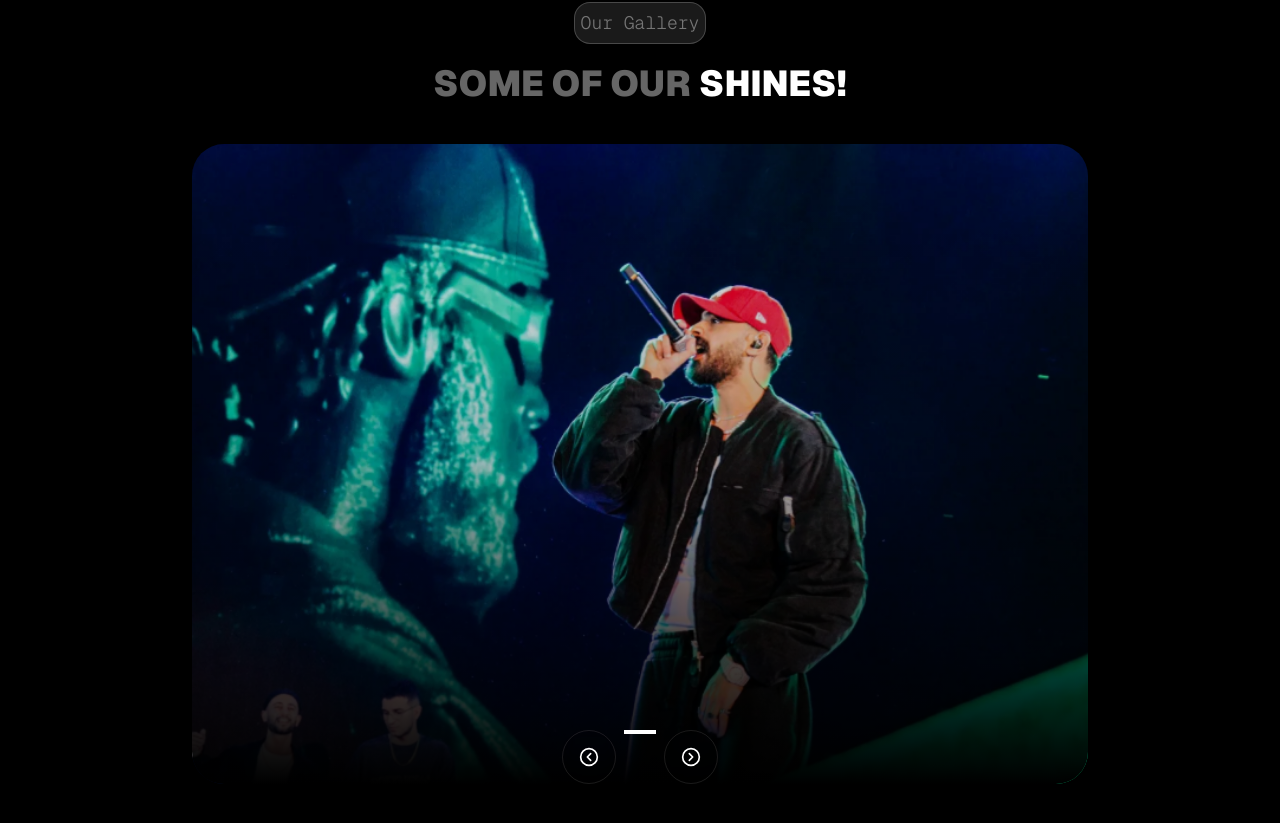
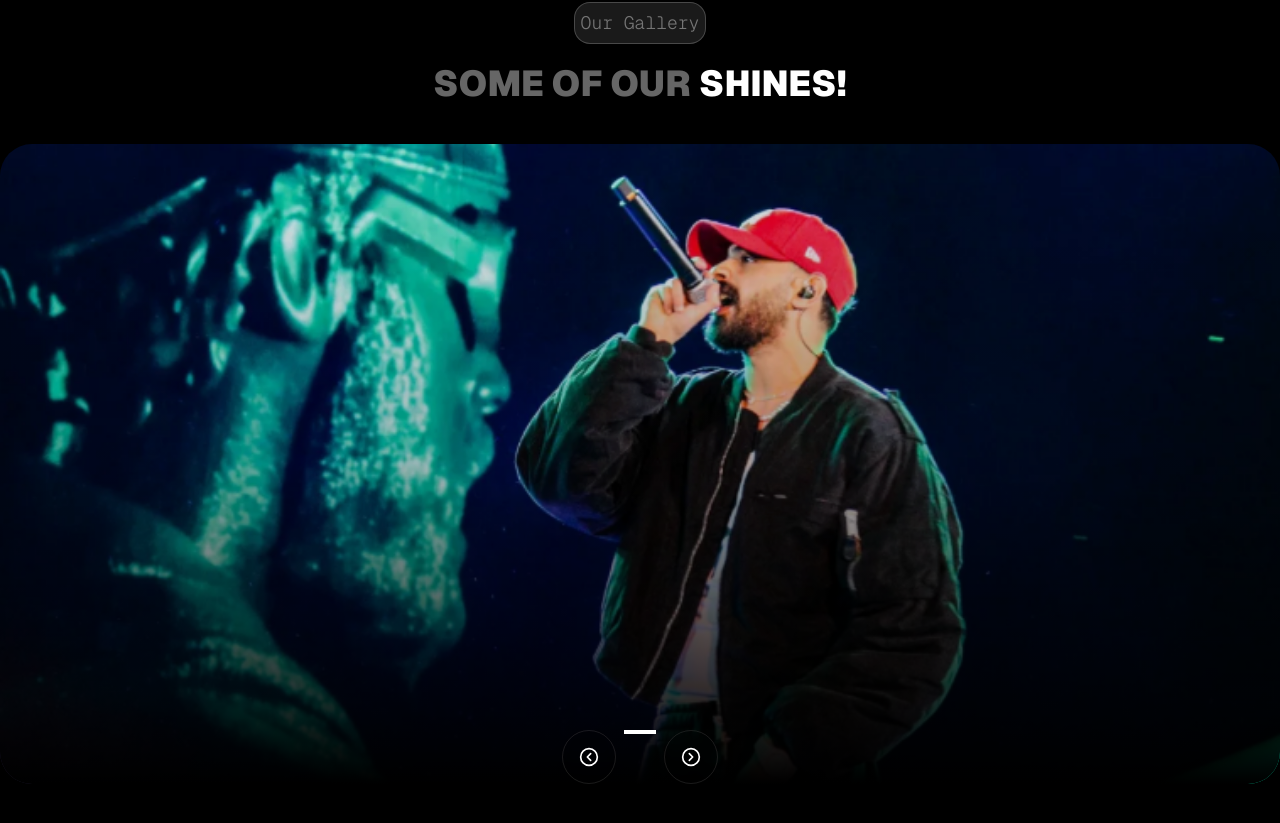
Before and after one commit to 12ahmedashraf/Stars_For_Events, a Next.js app: page /about in a window 1280 px wide. Shown: the part 1757-2580 px from the top of the page. Built offline with nearby package versions, Linux system fonts and the light colour scheme.

Commit message:
fix Our gallery mobile problem

```diff
--- a/src/app/about/page.jsx
+++ b/src/app/about/page.jsx
@@ -163,9 +163,7 @@ export default function About()
                            </div>
                            <h1 className="font-sans font-black text-white/40  text-2xl md:text-4xl text-center uppercase">Some of our <span className="text-white">Shines!</span></h1>
                     </div>
-                    <div className="gallery max-w-4xl flex items-center justify-center">
                     <ImageSlider slides={gallery}/>
-                    </div>
                 </div>
 
             </div>
```
